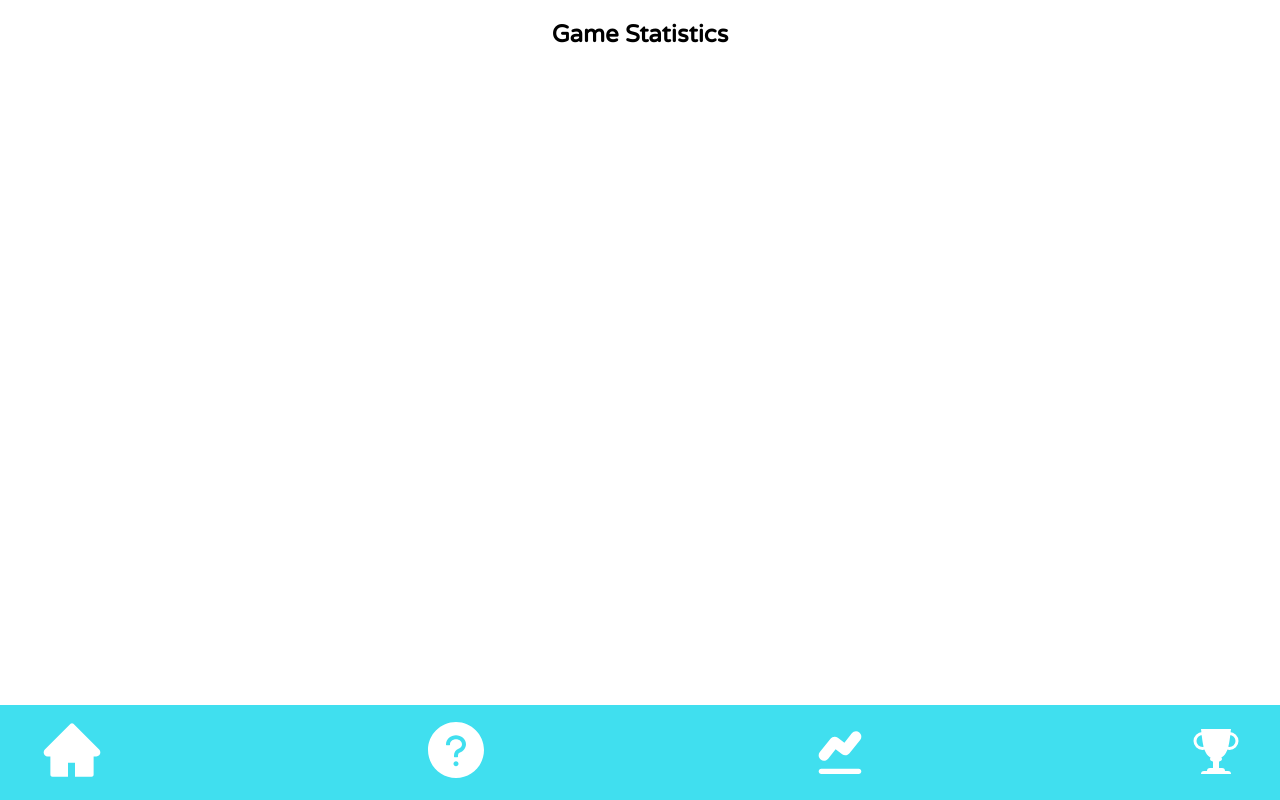
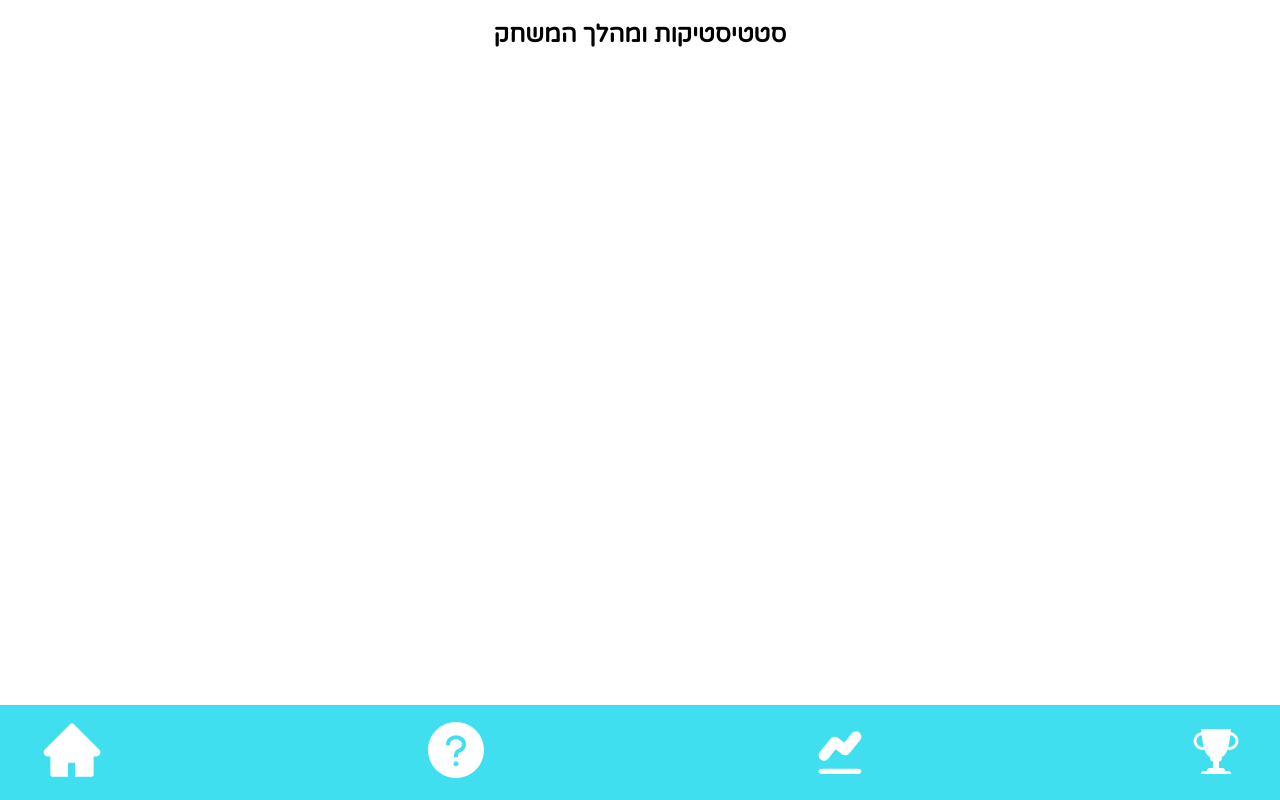
Before and after one commit to ornevo/ClimateGame, a React (Create React App) app in the folder app/: page /stats in a window 1280 px wide. Built offline with nearby package versions, Linux system fonts and the light colour scheme.

Commit message:
small fixes and changes

```diff
--- a/app/src/components/About.jsx
+++ b/app/src/components/About.jsx
@@ -3,7 +3,7 @@ import React from 'react'
 function About() {
     return (
         <section className="about-container">
-            <h1>Test</h1>
+            <h1>הוראות משחק</h1>
         </section>
     )
 }
--- a/app/src/components/GameStats.jsx
+++ b/app/src/components/GameStats.jsx
@@ -3,7 +3,7 @@ import React from 'react'
 export const GameStats = () => {
     return (
         <section className='game-stats-container'>
-            <h1>Game Statistics</h1>
+            <h1>סטטיסטיקות ומהלך המשחק</h1>
         </section>
     )
 }
--- a/app/src/components/HighScore.jsx
+++ b/app/src/components/HighScore.jsx
@@ -67,6 +67,7 @@ export const HighScore = () => {
 
     return (
         <div className="score-dashboard-container">
+            <h1>טבלת מובילים</h1>
             <section className="high-score-board-recap flex">
                 <div className='total-gamers'>
                     <p className='gamers-info'>מספר שחקנים</p>
```
